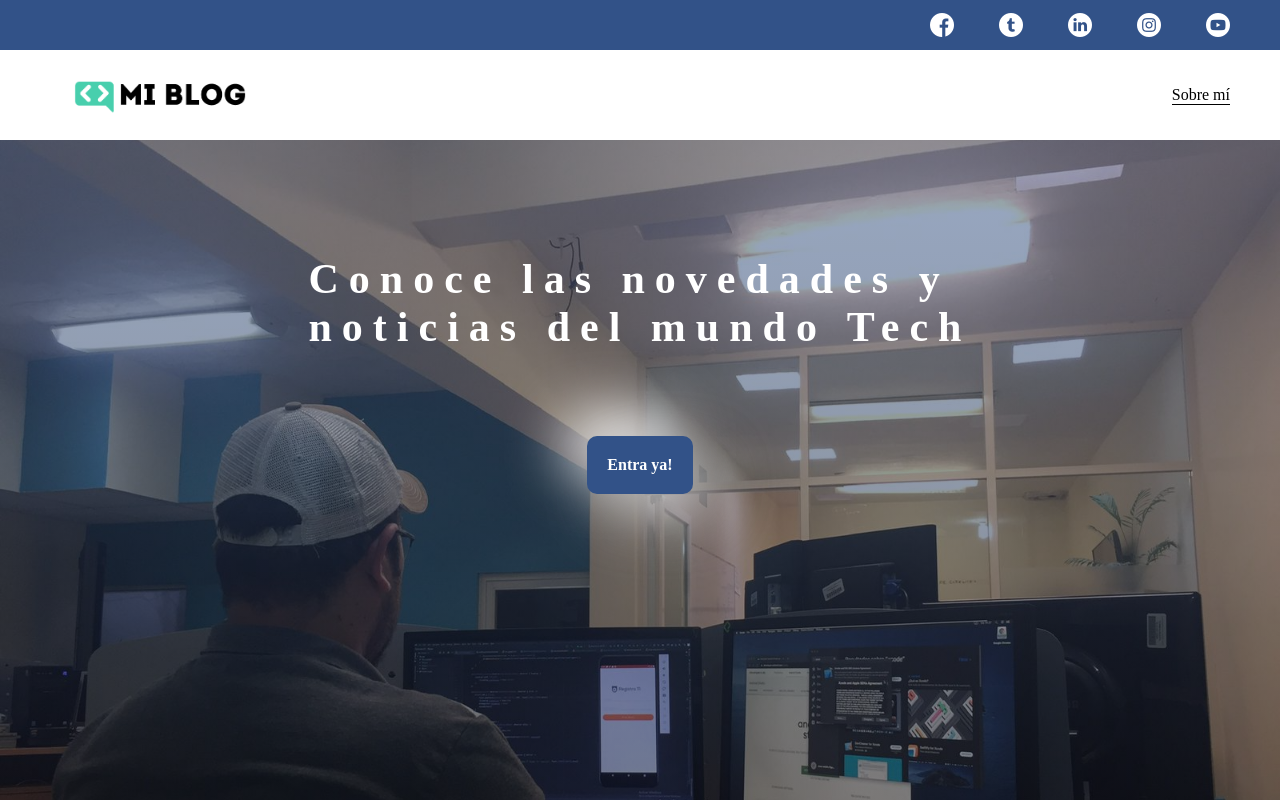
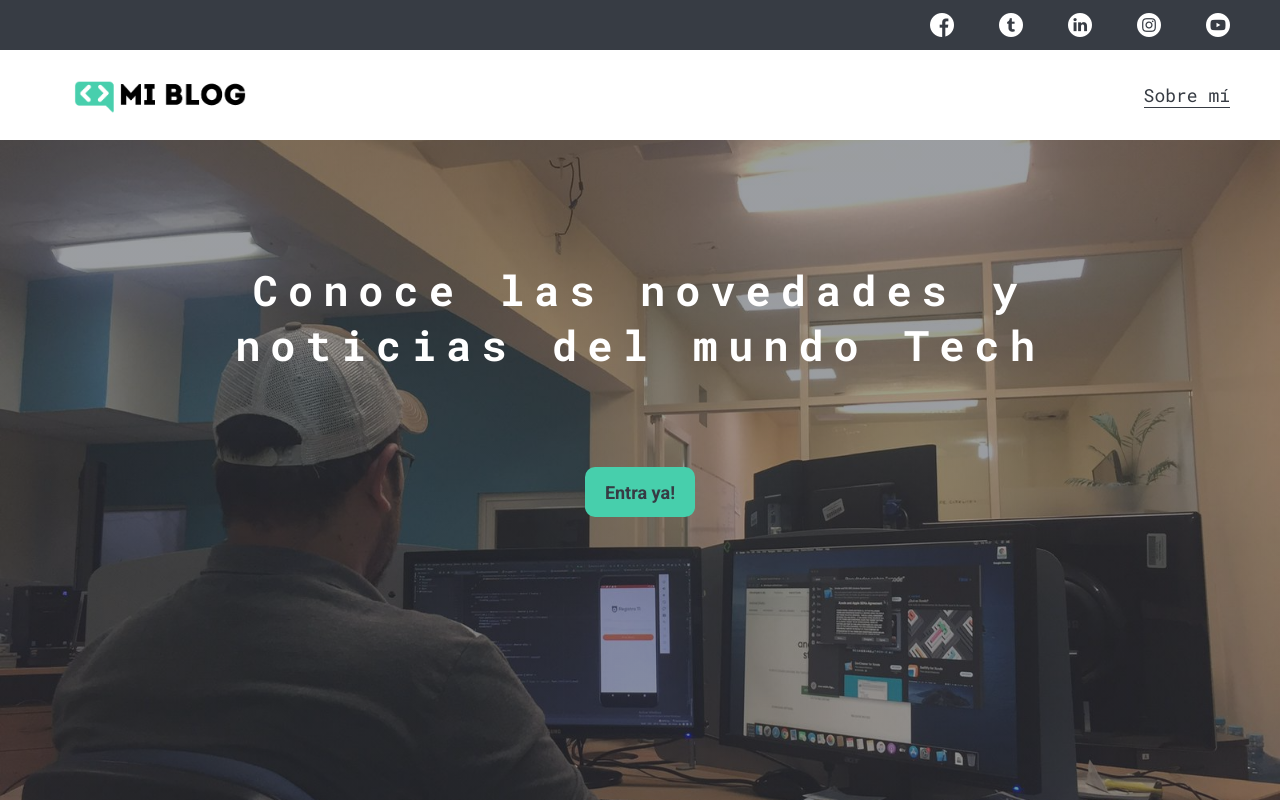
Before and after one commit to rodillo23/blog-app, a website: page index.html in a window 1280 px wide. Drawn offline with Linux system fonts and the light colour scheme.

Commit message:
home terminado

```diff
--- a/css/main.css
+++ b/css/main.css
@@ -1,4 +1,11 @@
+@import url('https://fonts.googleapis.com/css2?family=Roboto+Mono:wght@400;500;700&family=Roboto+Slab:wght@400;700&family=Roboto:wght@400;500;700;900&display=swap');
+
+/*font-family: 'Roboto', sans-serif;
+font-family: 'Roboto Mono', monospace;
+font-family: 'Roboto Slab', serif;*/
+
 body{
+  font-family: 'Roboto Mono';
   margin: 0;
   padding: 0;
   position: fixed;
@@ -24,7 +31,7 @@ header .header-icons-container{
   width: 100%;
   height: 50px;
   display: grid;
-  background-color: #325288;
+  background-color: #373c44;
 }
 
 header .header-icons-container .icons{
@@ -65,42 +72,51 @@ nav .profile-link{
 }
 
 nav .profile-link a{
-  border-bottom: 1px solid black;
-  color: black;
+  border-bottom: 1px solid #373c44;
+  color: #373c44;
+  font-size: 18px;
 }
 
 .hero{
-  background-image: linear-gradient(rgba(50, 82, 136, 0.5), rgba(0, 0, 0, 0.5)), url('../assets/img/hero-profile.jpeg');
+  background-image: linear-gradient(rgba(55, 60, 68, 0.5), rgba(55, 60, 68, 0.5)), url('../assets/img/hero-profile.jpeg');
   background-position: bottom;
   background-repeat: no-repeat;
   background-size: cover;
   width: 100%;
   height: 100vh;
   display: grid;
-  grid-template-rows: 1fr;
-  padding-top: 80px;
+  grid-template-columns: 1fr 4fr 1fr;
 }
 
 .hero .hero-container{
-  display: flex;
-  flex-direction: column;
-  justify-content: flex-start;
-  align-items: center;
+  display: grid;
+  grid-column: 2;
+  justify-items: center;
+  height: 350px;
+  margin-top: 80px;
 }
 
 .hero-text{
   color: white;
   font-size: 42px;
+  font-weight: 700;
+  font-family: 'Roboto Mono', monospace;
   letter-spacing: 10px;
+  text-align: center;
 }
 
 .hero-button{
-  background-color: #325288;
-  padding: 20px;
-  color: white;
+  background-color: #47cfac;
+  color: #373c44;
+  height: 50px;
+  width: 110px;
   font-weight: bold;
-  margin-top: 50px;
   border-radius: 10px;
-  box-shadow: 20px 20px 60px #bebebe,
-  -20px -20px 60px #ffffff;
+  display: grid;
+  justify-items: center;
+  align-items: center;
+  font-family: 'Roboto';
+  font-size: 18px;
+  /*box-shadow: 20px 20px 60px #bebebe,
+  -20px -20px 60px #ffffff;*/
 }
--- a/index.html
+++ b/index.html
@@ -25,7 +25,7 @@
 
     <nav>
       <section class="nav-logo-container">
-        <a href=""><img src="assets/img/logo-negro.png" alt="Logo del blog"></a>
+        <a href="index.html"><img src="assets/img/logo-negro.png" alt="Logo del blog"></a>
       </section>
 
       <section class="profile-link">
@@ -38,7 +38,7 @@
   <main class="hero">
 
     <section class="hero-container">
-      <h1 class="hero-text">Conoce las novedades y <br> noticias del mundo Tech</h1>
+      <p class="hero-text">Conoce las novedades y <br> noticias del mundo Tech</p>
       <a class="hero-button" href="blogs.html">Entra ya!</a>
     </section>
 
```
Also changed, not shown: blogs.html (+37 -0 lines).
